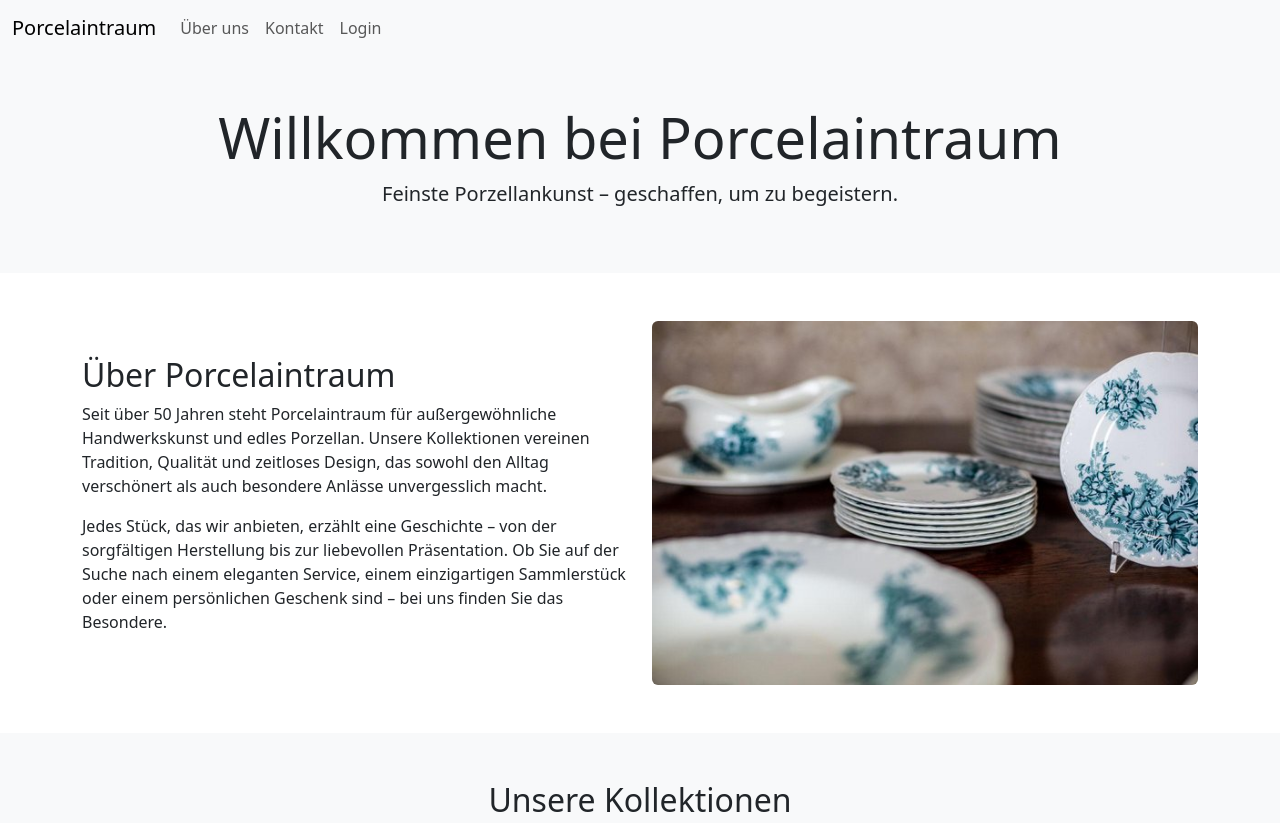
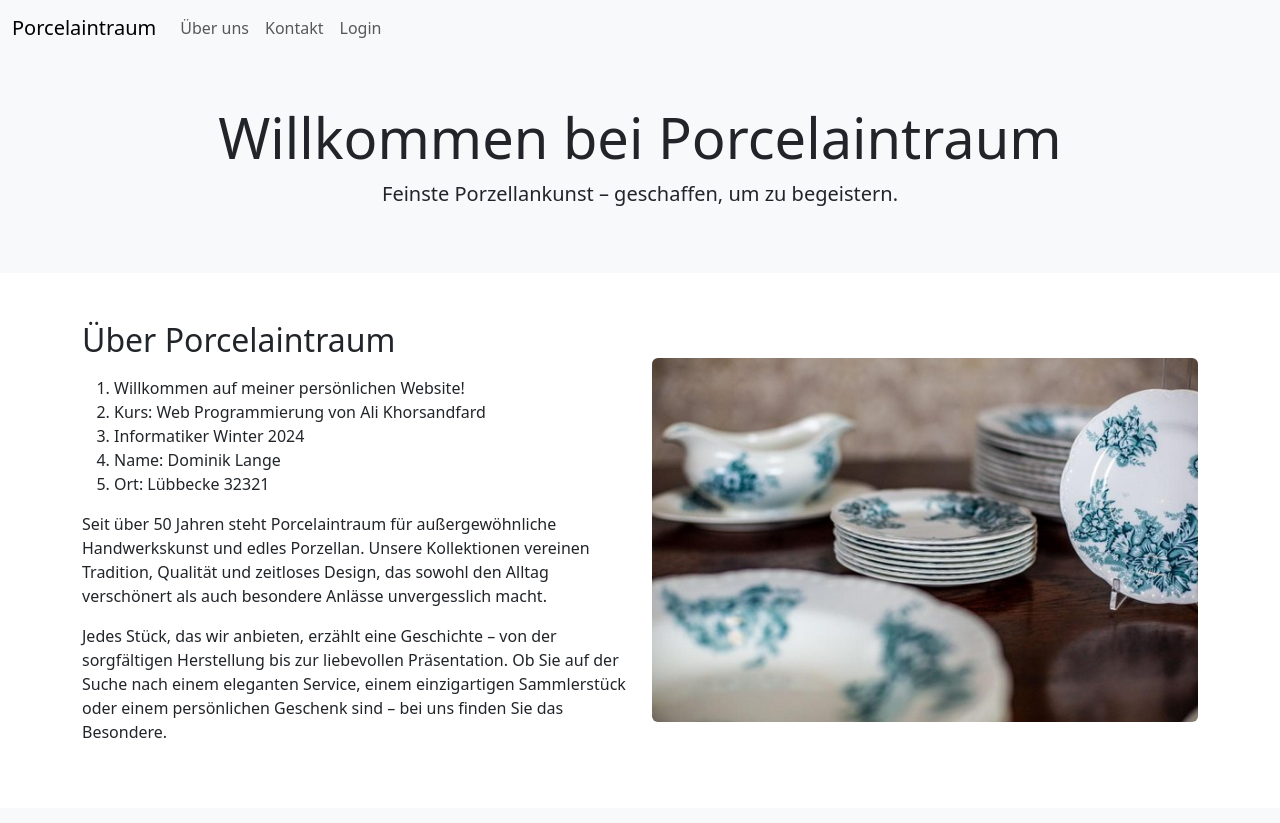
Before and after one commit to Dedoume/EK, a plain HTML site: page index.html in a window 1280 px wide. Shown: the top 823 px of the page. Drawn offline with nearby package versions, Linux system fonts and the light colour scheme.

Commit message:
persönliche Informationen hinzugefügt

```diff
--- a/index.html
+++ b/index.html
@@ -1,11 +1,13 @@
 <!DOCTYPE html>
 <html lang="de">
+
 <head>
     <meta charset="UTF-8">
     <meta name="viewport" content="width=device-width, initial-scale=1.0">
     <title>Porcelaintraum - Startseite</title>
     <link href="https://cdn.jsdelivr.net/npm/bootstrap@5.3.0-alpha1/dist/css/bootstrap.min.css" rel="stylesheet">
 </head>
+
 <body>
     <!-- Navbar -->
     <nav class="navbar navbar-expand-lg navbar-light bg-light">
@@ -45,13 +47,41 @@
                     <div class="col-md-6">
                         <h2>Über Porcelaintraum</h2>
                         <p>
-                            Seit über 50 Jahren steht Porcelaintraum für außergewöhnliche Handwerkskunst und edles Porzellan.
+                        <ol>
+                            <li>
+                                Willkommen auf meiner persönlichen Website!
+                            </li>
+                            <li>
+                                Kurs: Web Programmierung von Ali Khorsandfard
+
+                            </li>
+                            <li>
+                                Informatiker Winter 2024
+
+                            </li>
+                            <li> Name: Dominik Lange
+                            </li>
+
+
+                            <li> Ort: Lübbecke 32321
+                            </li>
+                        </ol>
+                        </p>
+                        <p>
+                            Seit über 50 Jahren steht Porcelaintraum für außergewöhnliche Handwerkskunst und edles
+                            Porzellan.
                             Unsere Kollektionen vereinen Tradition, Qualität und zeitloses Design, das sowohl den Alltag
                             verschönert als auch besondere Anlässe unvergesslich macht.
+
+
+
+
                         </p>
                         <p>
-                            Jedes Stück, das wir anbieten, erzählt eine Geschichte – von der sorgfältigen Herstellung bis zur
-                            liebevollen Präsentation. Ob Sie auf der Suche nach einem eleganten Service, einem einzigartigen
+                            Jedes Stück, das wir anbieten, erzählt eine Geschichte – von der sorgfältigen Herstellung
+                            bis zur
+                            liebevollen Präsentation. Ob Sie auf der Suche nach einem eleganten Service, einem
+                            einzigartigen
                             Sammlerstück oder einem persönlichen Geschenk sind – bei uns finden Sie das Besondere.
                         </p>
                     </div>
@@ -131,4 +161,5 @@
 
     <script src="https://cdn.jsdelivr.net/npm/bootstrap@5.3.0-alpha1/dist/js/bootstrap.bundle.min.js"></script>
 </body>
+
 </html>
```
Also changed, not shown: about.html (+13 -0 lines).
